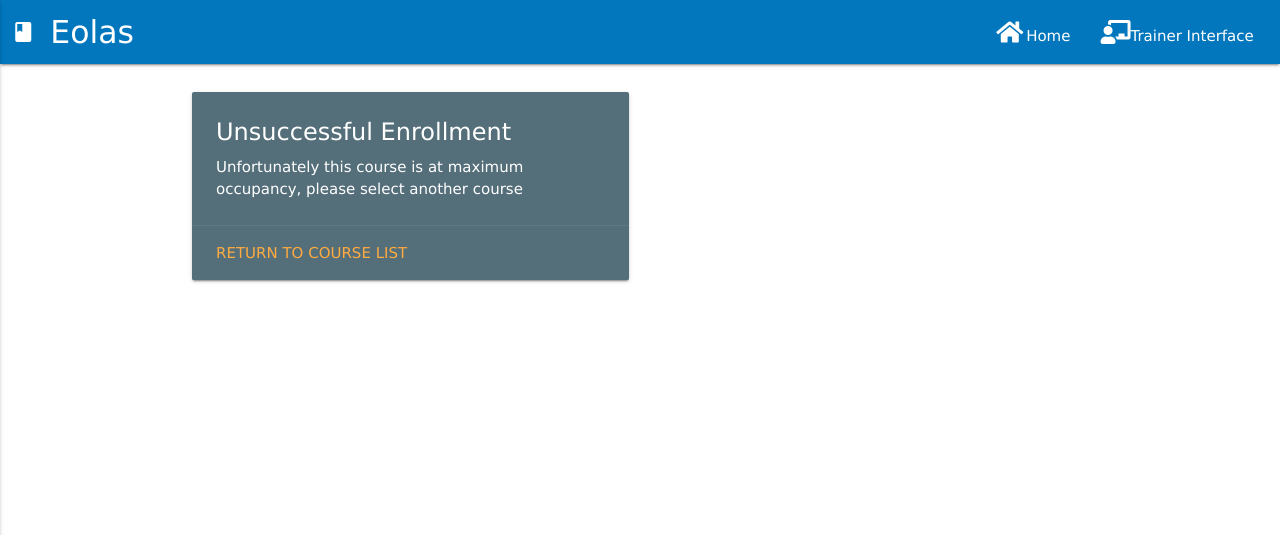
After one commit to damien-meere/Data-Centric-Development-Milestone-Project, a Flask app: page /enrollment_fail in a window 1280 px wide. The commit adds this page. Shown: the top 535 px of the page. Run offline with Flask 2, Linux system fonts and the light colour scheme; some libraries are stand-ins or nearby versions.

Commit message:
enrollment functionality complete. Users can enroll, as long as the max occupancy has not been reached

```diff
--- a/app.py
+++ b/app.py
@@ -37,7 +37,14 @@ def add_course():
 @app.route('/insert_course', methods=['POST'])
 def insert_course():
     courses = mongo.db.courses
-    courses.insert_one(request.form.to_dict())
+    """
+    HTML Form cannot inject an Array object, therefore when creating a new
+    course, we have to edit the dict object to initiate the course with the
+    subscriber_list field set as an empty array.
+    """
+    course_insertion = request.form.to_dict()
+    course_insertion.update({'subscriber_list': []})
+    courses.insert_one(course_insertion)
     return redirect(url_for('get_courses'))
 
 
@@ -70,29 +77,58 @@ def enroll_course(course_id):
 @app.route('/edit_course/<course_id>', methods=["POST"])
 def edit_course(course_id):
     coursedb = mongo.db.courses
-    coursedb.update({'_id': ObjectId(course_id)},
-        {
+    #$set operator required to ensure we only update the requisit fields, and not just creet a new object in the database
+    coursedb.update_one({'_id': ObjectId(course_id)},
+        {"$set": {
             'category_name': request.form.get('category_name'),
             'course_name': request.form.get('course_name'),
             'date': request.form.get('date'),
             'duration': request.form.get('duration'),
             'course_description': request.form.get('course_description'),
             'max_subscriber': request.form.get('max_subscriber')
-        })
+        }})
     return redirect(url_for('get_courses'))
 
 
 @app.route('/edit_course_enroll/<course_id>', methods=["POST"])
-def edit_course(course_id):
+def edit_course_enroll(course_id):
+    # Here the enrollment form is operted on. Need to first check if the course limit has been exceeded
+    # by accessing the max subscriber that's been set, and the total subscriber number
     coursedb = mongo.db.courses
-    coursedb.update({'_id': ObjectId(course_id)},
-        {
-            'subscriber_list': [{
-                "user_name": request.form.get('user_name'),
-                "user_email": request.form.get('user_email'),
-            }]
+    target_course_size = coursedb.find_one({'_id': ObjectId(course_id)}, {"max_subscriber": 1})
+    target_course_subscribers = coursedb.find_one({'_id': ObjectId(course_id)}, {"subscriber_list": 1})
+    # Cast returned max_subscriber value to Integer for comparison with subscriber number
+    max_size = int (target_course_size["max_subscriber"])
+    subscribers = len(target_course_subscribers["subscriber_list"])
+    # If statement to compare the max course size with current number of subscribers
+    # if there's still space add the user to the database
+    #print(max_size)
+    #print(subscribers)
+    if subscribers < max_size:
+        #print("Still space")
+        coursedb.update_one({'_id': ObjectId(course_id)},
+        {"$push":
+            {"subscriber_list":
+                {
+                    "user_name": request.form.get('user_name'),
+                    "user_email": request.form.get('user_email')
+                }
+            }
         })
-    return redirect(url_for('get_trainee_courses'))
+        return redirect(url_for('enrollment_success'))
+    else:
+        print ("Course Full")
+        return redirect(url_for('enrollment_fail'))
+
+# display result of successful enrollment
+@app.route('/enrollment_success')
+def enrollment_success():
+    return render_template("enrollmentsuccess.html")
+
+# display result of unsuccessful enrollment
+@app.route('/enrollment_fail')
+def enrollment_fail():
+    return render_template("enrollmentfail.html")
 
 
 @app.route('/delete_course/<course_id>')
--- a/templates/enrollcourse.html
+++ b/templates/enrollcourse.html
@@ -1,7 +1,7 @@
-{% extends 'base.html' %}
+{% extends 'base_trainee.html' %}
 {% block content %}
 
-<h3>Edit Course</h3>
+<h3>Enroll in Course</h3>
 
 <div class="row">
 	<form action="{{ url_for('edit_course_enroll', course_id=course._id) }}" method="POST" class="col s12">
--- /dev/null
+++ b/templates/enrollmentfail.html
@@ -0,0 +1,20 @@
+{% extends 'base_trainee.html' %}
+{% block content %}
+
+<div class="row">
+    <div class="col s12 m6">
+        <div class="card blue-grey darken-1">
+            <div class="card-content white-text">
+                <span class="card-title">Unsuccessful Enrollment</span>
+                Unfortunately this course is at maximum occupancy, please select another course
+            </div>
+            <div class="card-action">
+                <a href="{{url_for('get_trainee_courses')}}">Return to Course List</a>
+
+            </div>
+        </div>
+    </div>
+</div>
+
+
+{% endblock %}
```
Also changed, not shown: templates/enrollmentsuccess.html (added, +20 -0 lines).
